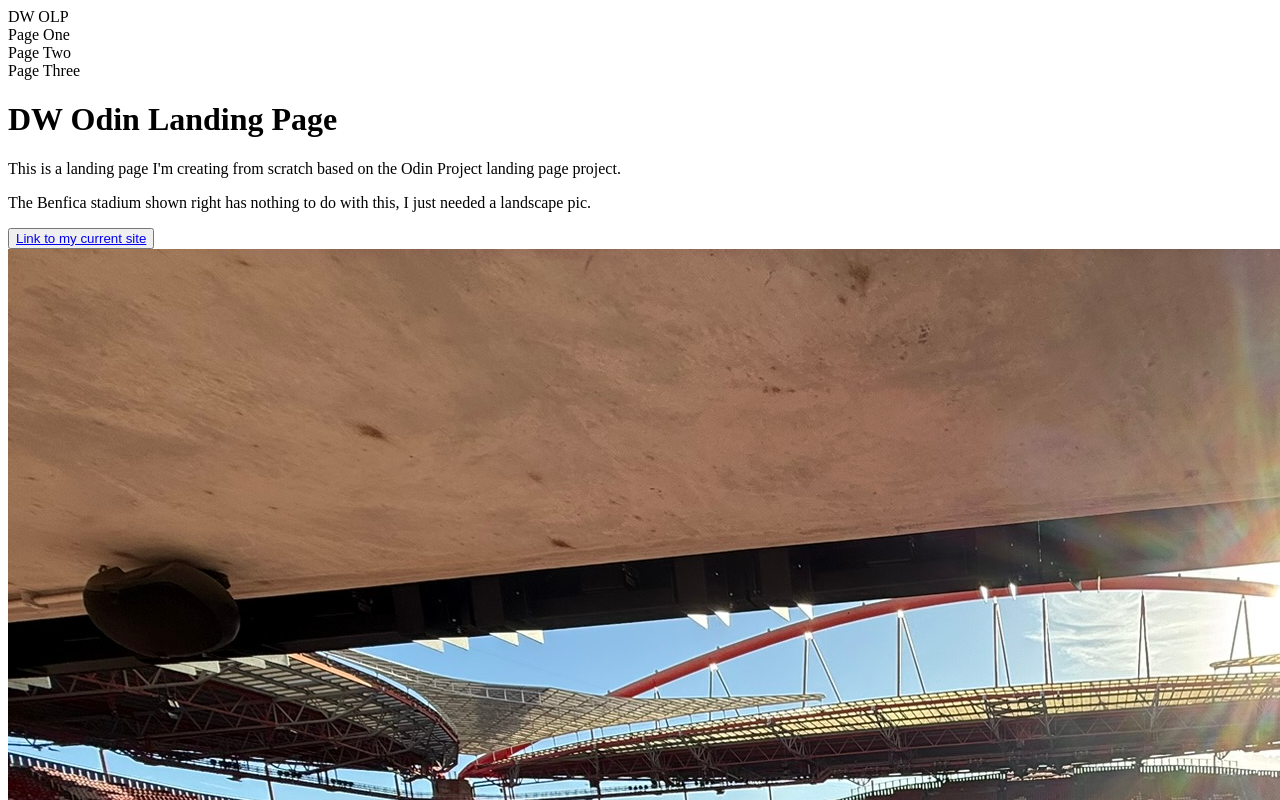
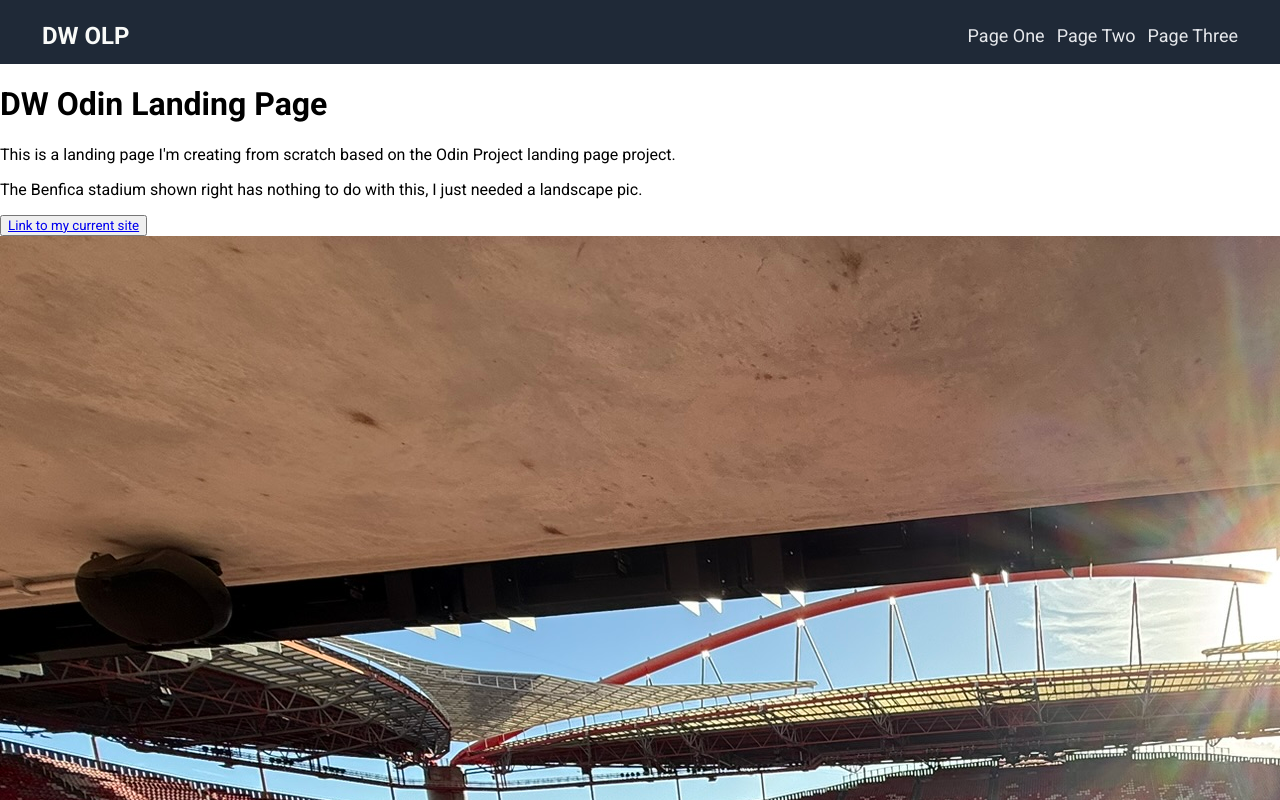
Before and after one commit to woottondaniel/odin-landing-page, a plain HTML site: page index.html in a window 1280 px wide. Shown: the top 800 px of the page. Drawn offline with Linux system fonts and the light colour scheme.

Commit message:
Styled header

```diff
--- a/index.html
+++ b/index.html
@@ -5,6 +5,9 @@
     <meta name="viewport" content="width=device-width, initial-scale=1.0">
     <title>Odin Landing Page Project</title>
     <link rel="stylesheet" href="style.css">
+    <link rel="preconnect" href="https://fonts.googleapis.com">
+    <link rel="preconnect" href="https://fonts.gstatic.com" crossorigin>
+    <link href="https://fonts.googleapis.com/css2?family=Roboto:wght@400;500;700&display=swap" rel="stylesheet">
 </head>
 <body>
 
@@ -12,9 +15,11 @@
 
     <header>
         <div class="site-name">DW OLP</div>
-        <div class="page-one">Page One</div>
-        <div class="page-two">Page Two</div>
-        <div class="page-three">Page Three</div>
+        <div class="page-links">
+            <a href="./pages/page-one.html">Page One</a>
+            <a href="./pages/page-two.html">Page Two</a>
+            <a href="./pages/page-three.html">Page Three</a>
+        </div>
     </header>
 
 <!-- section one, one big flexbox with two boxes within -->
@@ -58,7 +63,7 @@
     <div class="section-four">
         <h1>Call to action</h1>
         <div class="explainer">The button to the right shows the 2012 Olympic opening ceremony</div>
-        <div class="button">Perfection within</div>
+        <div class="button"><button><a href="https://www.youtube.com/watch?v=4As0e4de-rI&t=2165s" target="_blank" rel="noopener noreferrer">Perfection lies within</a></button></div>
     </div>
 
 <!-- footer-->
--- a/style.css
+++ b/style.css
@@ -0,0 +1,51 @@
+/* general formatting */
+
+* {
+    font-family: "Roboto";
+    box-sizing: border-box;
+}
+
+body {
+    margin: 0;
+}
+
+/* header */
+
+header {
+    display: flex;
+    background-color: #1F2937;
+    border: 0;
+    padding: 24px 42px 16px;
+    box-sizing: border-box;
+    align-items: center;
+    line-height: 1;
+    position: sticky;
+    top: 0;
+    z-index: 1000;
+}
+
+header .site-name {
+    font-size: 24px;
+    color: #F9FAF8;
+    font-weight: bold;
+    line-height: 1;
+}
+
+header .page-links {
+    display: flex;
+    margin-left: auto;
+    gap: 12px;
+    align-items: center;
+    gap: 12px;
+}
+
+header .page-links a {
+    font-size: 18px;
+    color: #E5E7EB;
+    background-color: inherit;
+    line-height: 1;
+    text-decoration: none;
+}
+
+
+/* section one begins now */
```
